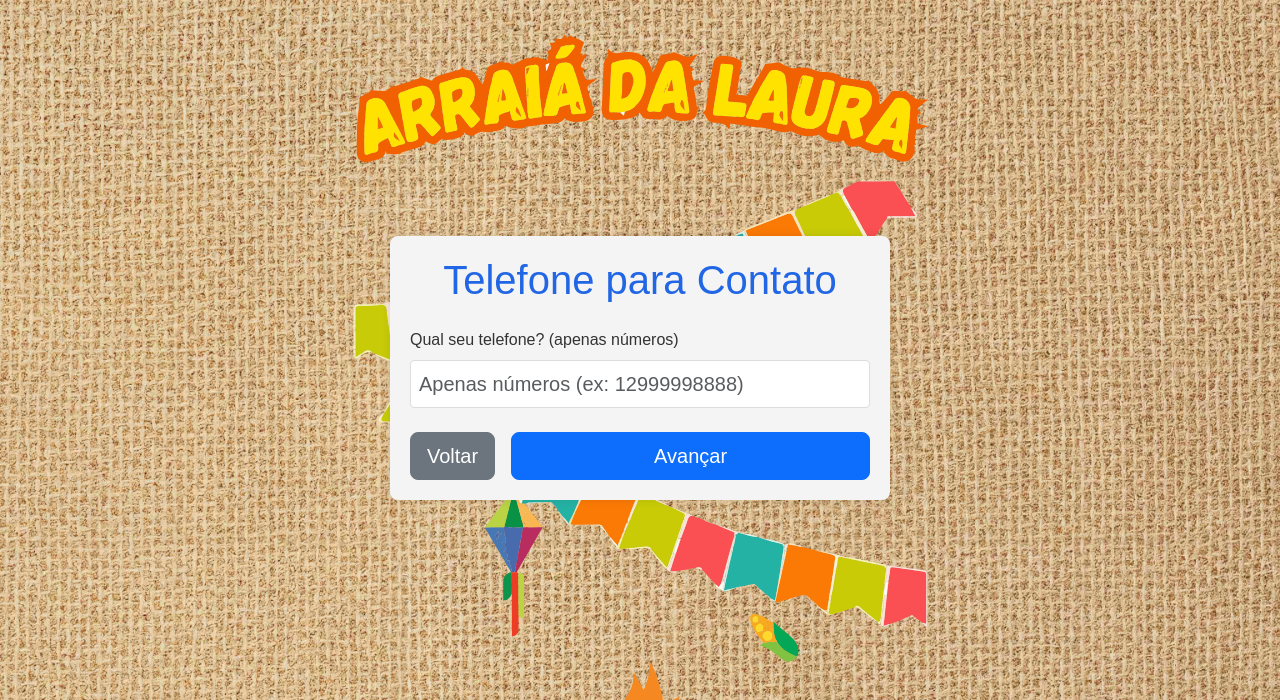
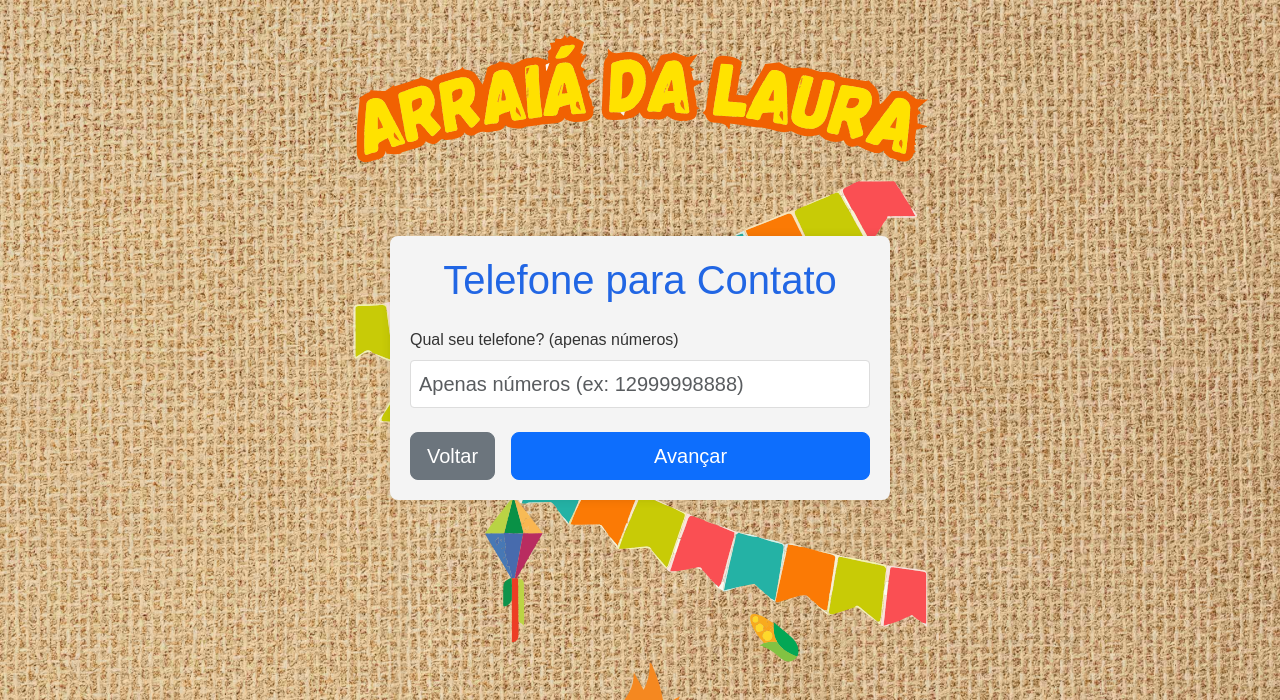
Before and after one commit to yurigalindo/site_festa_junina, a Python web app: template templates/contact_phone_form.html in a window 1280 px wide. Shown: the top 700 px of the page. Run offline with Jinja, Linux system fonts and the light colour scheme; the template is opened without the code that fills it, so the values that code supplies are empty.

Commit message:
adjustable svg size and positioning

```diff
--- a/static/style.css
+++ b/static/style.css
@@ -13,10 +13,10 @@ body {
         url("images/abstract-texture-background-progressive.jpg"); /* Existing background image */
     background-size:
         /*600px auto,     /* bandeirinhas_top.svg: width 600px, height auto */
-        600px auto,     /* bandeirinhas_center.svg: width 600px, height auto */
-        130px auto,     /* fogueira.svg: width 100px, height auto */
-        80px auto,     /* milho.svg: width 70px, height auto */
-        95px auto,     /* balao.svg: width 80px, height auto */
+        min(100vw, 600px) auto,     /* bandeirinhas_center.svg: responsive, max 600px */
+        min(25vw, 130px) auto,     /* fogueira.svg: responsive, max 130px */
+        min(17vw, 80px) auto,       /* milho.svg: responsive, max 80px */
+        min(21vw, 95px) auto,       /* balao.svg: responsive, max 95px */
         cover;          /* abstract-texture-background-progressive.jpg: cover */
     background-repeat:
         /*no-repeat,      /* bandeirinhas_top.svg */
@@ -28,9 +28,9 @@ body {
     background-position:
         /*center top,                       /* bandeirinhas_top.svg */
         center center,                       /* bandeirinhas_center.svg */
-        center bottom,            /* fogueira.svg: 50% (center) - 200px, at bottom */
-        calc(50% + 135px) calc(100% - 120px),            /* milho.svg: 50% (center) + 200px, at bottom */
-        calc(50% - 125px) calc(100% - 150px),
+        center bottom,                       /* fogueira.svg */
+        calc(50% + min(26vw, 135px)) calc(100% - min(15vh, 120px)), /* milho.svg */
+        calc(50% - min(22vw, 125px)) calc(100% - min(18vh, 150px)), /* balao.svg */
         center center;                       /* abstract-texture-background-progressive.jpg */
     background-attachment: fixed; /* Keep the background fixed during scroll */
     color: #333; /* Common text color */
```
